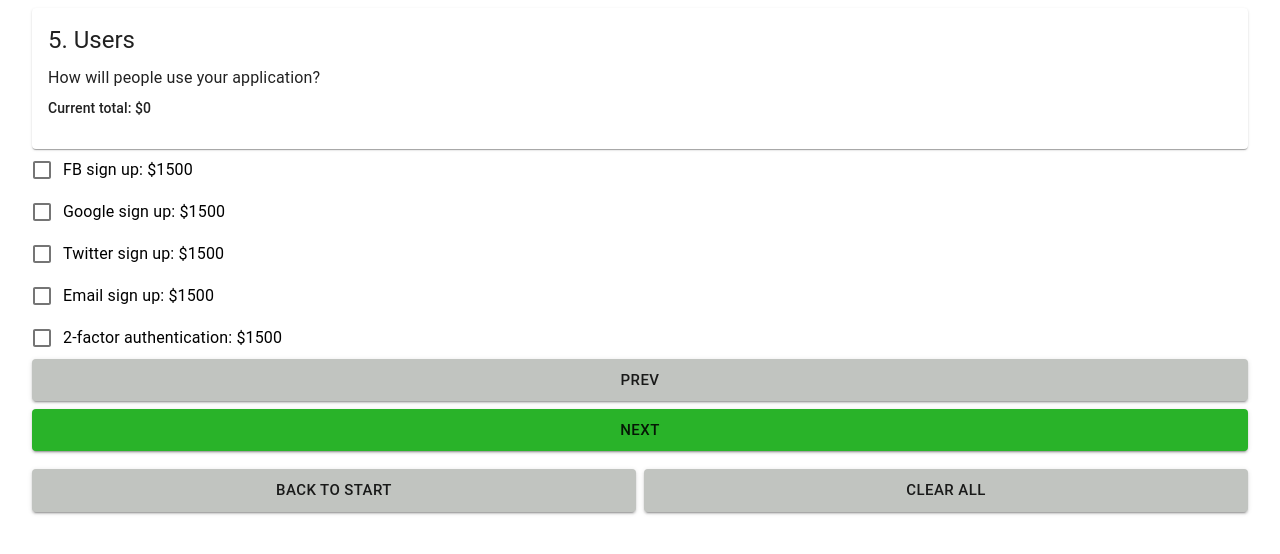
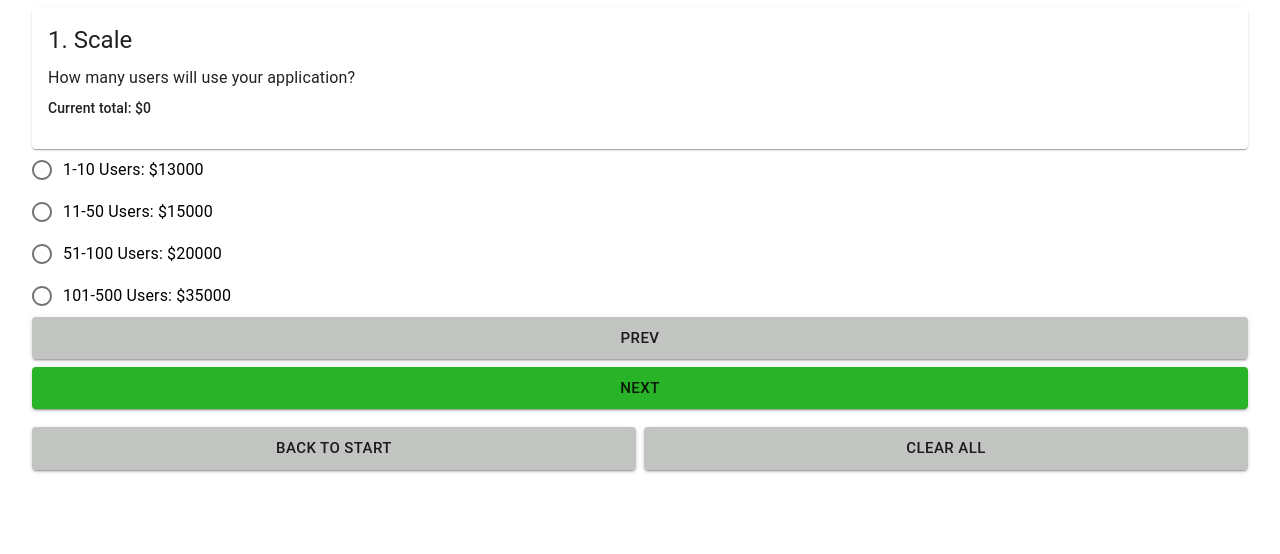
Before and after one commit to Mingyang-Li/Quote-Estimator, a React (Create React App) app: page / in a window 1280 px wide. Shown: the top 554 px of the page. Built offline with nearby package versions, Linux system fonts and the light colour scheme.

Commit message:
Reset initial question to 1

```diff
--- a/src/App.js
+++ b/src/App.js
@@ -7,7 +7,7 @@ import ResponsesPage from "./Pages/ResponsesPage";
 import QuestionData from "./Components/QuestionPageContents/QuestionData";
 
 const App = () => {
-  const [questionIndex, setQuestionIndex] = useState(4);
+  const [questionIndex, setQuestionIndex] = useState(0);
   const [selectionType, setSelectionType] = useState(
     QuestionData[questionIndex].selectionType
   );
```
